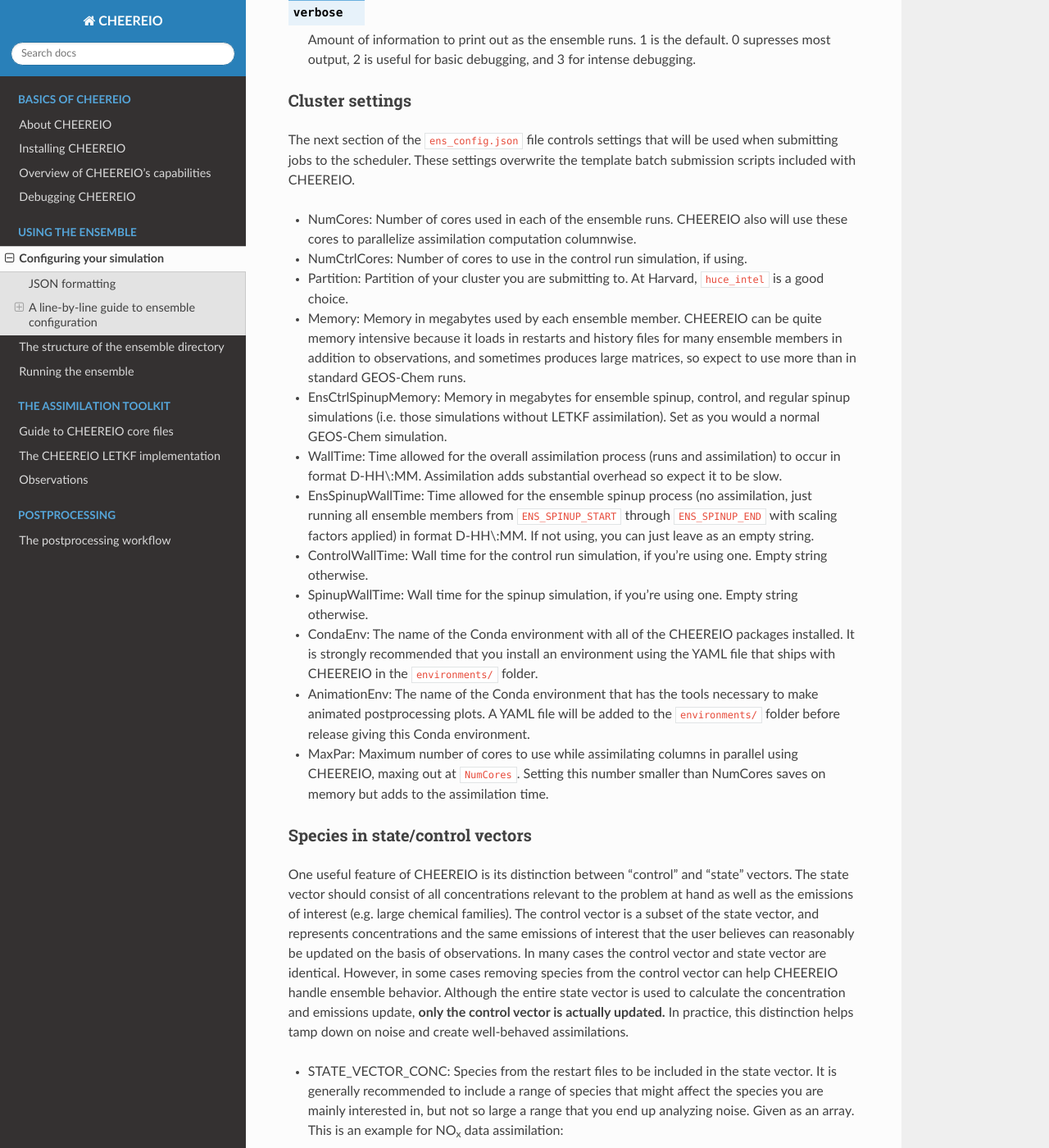
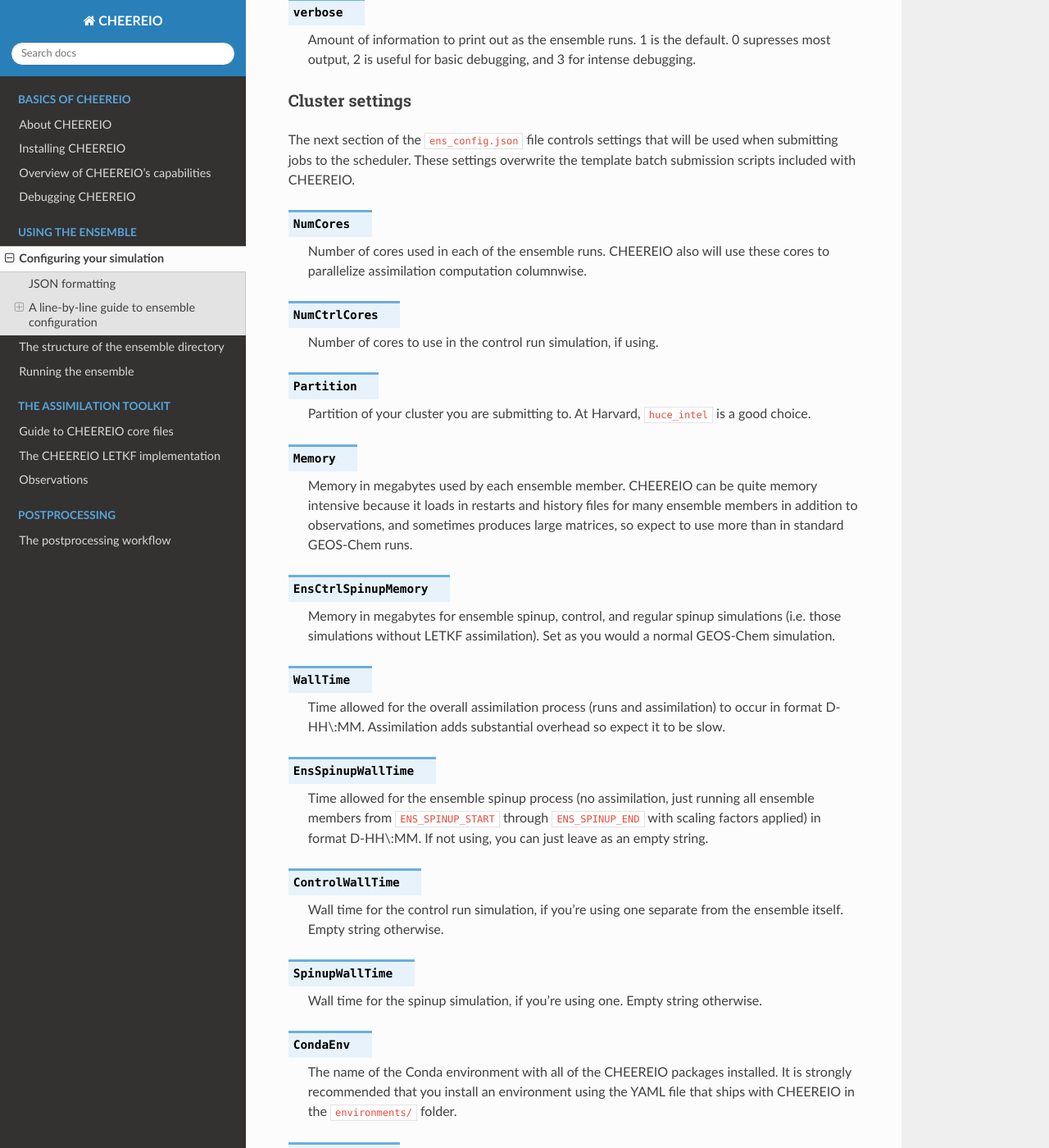
Before and after one commit to drewpendergrass/CHEEREIO, a Sphinx documentation site: the page built from docs/The-ensemble-configuration-file.rst, in a window 1280 px wide and 1400 px high, scrolled down 7709 px. Shown: the whole window at 82% size. Built offline with Sphinx 7.4.7 and the Read the Docs theme 2.0.0, drawn with Linux system fonts in a browser that asks for light colours; some of the changed text lies outside the part shown.

Commit message:
reformat ens config page

```diff
--- a/docs/The-ensemble-configuration-file.rst
+++ b/docs/The-ensemble-configuration-file.rst
@@ -241,18 +241,54 @@ Cluster settings
 
 The next section of the ``ens_config.json`` file controls settings that will be used when submitting jobs to the scheduler. These settings overwrite the template batch submission scripts included with CHEEREIO.
 
-* NumCores: Number of cores used in each of the ensemble runs. CHEEREIO also will use these cores to parallelize assimilation computation columnwise.
-* NumCtrlCores: Number of cores to use in the control run simulation, if using.
-* Partition: Partition of your cluster you are submitting to. At Harvard, ``huce_intel`` is a good choice.
-* Memory: Memory in megabytes used by each ensemble member. CHEEREIO can be quite memory intensive because it loads in restarts and history files for many ensemble members in addition to observations, and sometimes produces large matrices, so expect to use more than in standard GEOS-Chem runs.
-* EnsCtrlSpinupMemory: Memory in megabytes for ensemble spinup, control, and regular spinup simulations (i.e. those simulations without LETKF assimilation). Set as you would a normal GEOS-Chem simulation.
-* WallTime: Time allowed for the overall assimilation process (runs and assimilation) to occur in format D-HH\\\\:MM. Assimilation adds substantial overhead so expect it to be slow.
-* EnsSpinupWallTime: Time allowed for the ensemble spinup process (no assimilation, just running all ensemble members from ``ENS_SPINUP_START`` through ``ENS_SPINUP_END`` with scaling factors applied) in format D-HH\\\\:MM. If not using, you can just leave as an empty string.
-* ControlWallTime: Wall time for the control run simulation, if you're using one. Empty string otherwise.
-* SpinupWallTime: Wall time for the spinup simulation, if you're using one. Empty string otherwise.
-* CondaEnv: The name of the Conda environment with all of the CHEEREIO packages installed. It is strongly recommended that you install an environment using the YAML file that ships with CHEEREIO in the ``environments/`` folder.
-* AnimationEnv: The name of the Conda environment that has the tools necessary to make animated postprocessing plots. A YAML file will be added to the ``environments/`` folder before release giving this Conda environment.
-* MaxPar: Maximum number of cores to use while assimilating columns in parallel using CHEEREIO, maxing out at ``NumCores``. Setting this number smaller than NumCores saves on memory but adds to the assimilation time.
+.. option:: NumCores
+
+	Number of cores used in each of the ensemble runs. CHEEREIO also will use these cores to parallelize assimilation computation columnwise.
+
+.. option:: NumCtrlCores
+
+	Number of cores to use in the control run simulation, if using.
+
+.. option:: Partition
+
+	Partition of your cluster you are submitting to. At Harvard, ``huce_intel`` is a good choice.
+
+.. option:: Memory
+
+	Memory in megabytes used by each ensemble member. CHEEREIO can be quite memory intensive because it loads in restarts and history files for many ensemble members in addition to observations, and sometimes produces large matrices, so expect to use more than in standard GEOS-Chem runs.
+
+.. option:: EnsCtrlSpinupMemory
+
+	Memory in megabytes for ensemble spinup, control, and regular spinup simulations (i.e. those simulations without LETKF assimilation). Set as you would a normal GEOS-Chem simulation.
+
+.. option:: WallTime
+
+	Time allowed for the overall assimilation process (runs and assimilation) to occur in format D-HH\\\\:MM. Assimilation adds substantial overhead so expect it to be slow.
+
+.. option:: EnsSpinupWallTime
+
+	Time allowed for the ensemble spinup process (no assimilation, just running all ensemble members from ``ENS_SPINUP_START`` through ``ENS_SPINUP_END`` with scaling factors applied) in format D-HH\\\\:MM. If not using, you can just leave as an empty string.
+
+.. option:: ControlWallTime
+
+	Wall time for the control run simulation, if you're using one separate from the ensemble itself. Empty string otherwise.
+
+.. option:: SpinupWallTime
+
+	Wall time for the spinup simulation, if you're using one. Empty string otherwise.
+
+.. option:: CondaEnv
+
+	The name of the Conda environment with all of the CHEEREIO packages installed. It is strongly recommended that you install an environment using the YAML file that ships with CHEEREIO in the ``environments/`` folder.
+
+.. option:: AnimationEnv
+
+	The name of the Conda environment that has the tools necessary to make animated postprocessing plots. A YAML file will be added to the ``environments/`` folder before release giving this Conda environment.
+
+.. option:: MaxPar
+
+	Maximum number of cores to use while assimilating columns in parallel using CHEEREIO, maxing out at ``NumCores``. Setting this number smaller than NumCores saves on memory but adds to the assimilation time.
+
 
 Species in state/control vectors
 ~~~~~~~~~~~~~
```
